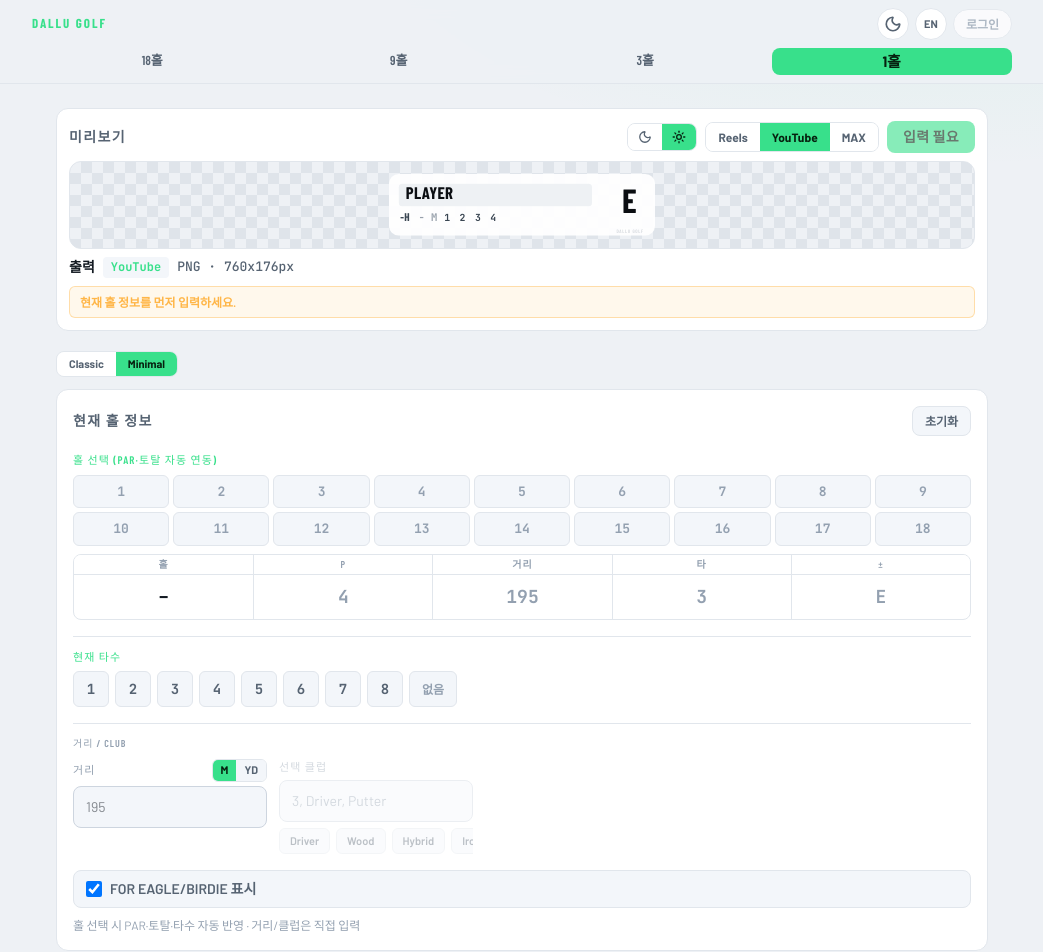
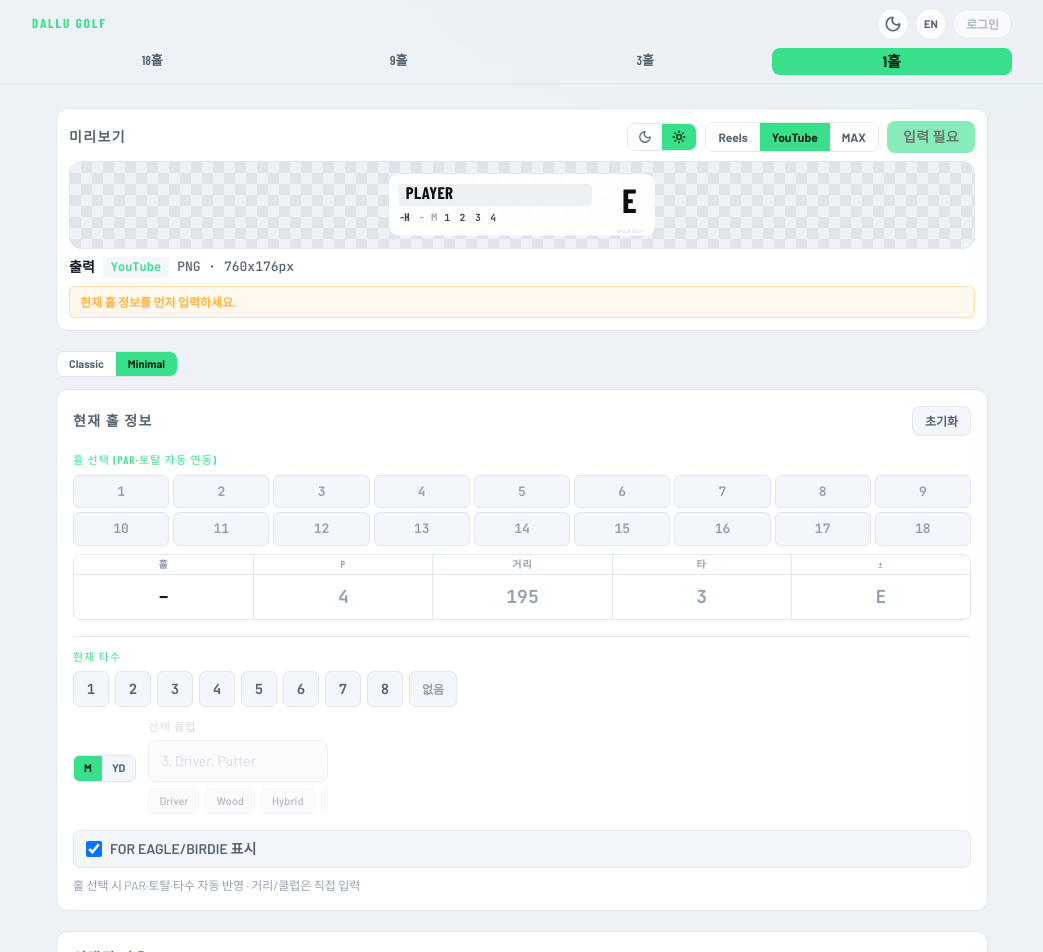
Before and after one commit to milv0/dallu-golf-studio, a Next.js app: page /round/hole in a window 1280 px wide. Shown: the top 952 px of the page, without its empty margins (118-1161 px from the left). Built offline with nearby package versions, Linux system fonts and the light colour scheme; a web font is replaced by a local one.

Commit message:
Remove distance input field, keep M/YD toggle + club inline

```diff
--- a/components/studio/HoleCardForm.jsx
+++ b/components/studio/HoleCardForm.jsx
@@ -102,29 +102,17 @@ export default function HoleCardForm({ round, holeCard, setHC, loadHoleFromRound
           </button>
         </div>
       </div>
-      <div className="mt-4 border-t border-line pt-3">
-        <span className="mb-2 block font-head text-[10px] uppercase tracking-widest text-txt-faint">{t("hole.distance")} / Club</span>
-      </div>
-      <div className="grid max-w-[400px] grid-cols-1 gap-3 md:grid-cols-2">
-        <div>
-          <div className="mb-1 flex items-center justify-between">
-            <span className="font-head text-[11px] uppercase tracking-widest text-txt-faint">{t("hole.distance")}</span>
+      <div className="mt-3 flex flex-wrap items-center gap-3">
         <div className="flex overflow-hidden rounded-md border border-line">
           {[["m", "M"], ["yd", "YD"]].map(([u, l]) => (
             <button key={u} type="button" onClick={() => setHC("unit", u)}
-                  className={"px-2 py-0.5 text-[11px] font-bold transition " +
+              className={"px-2.5 py-1 text-[11px] font-bold transition " +
                 (holeCard.unit === u ? "bg-accent text-[#06210f]" : "bg-panel-2 text-txt-soft hover:text-txt")}>
               {l}
             </button>
           ))}
         </div>
-          </div>
-          <input value={holeCard.distance} onChange={(e) => setHC("distance", e.target.value)}
-            {...replaceInputTextProps}
-            placeholder={holeCard.unit === "yd" ? "212" : "195"}
-            className="w-full rounded-lg border border-line-2 bg-panel-2 px-3 py-2.5 text-sm text-txt outline-none focus:border-accent" />
-        </div>
-        <div className={cardStyle === "minimal" ? "opacity-40 pointer-events-none" : ""}>
+        <div className={"max-w-[180px] flex-1 " + (cardStyle === "minimal" ? "opacity-40 pointer-events-none" : "")}>
           <ClubField value={holeCard.club} onChange={(v) => setHC("club", v)} />
         </div>
       </div>
```
Lines whose indentation alone changed are shown as unchanged.
